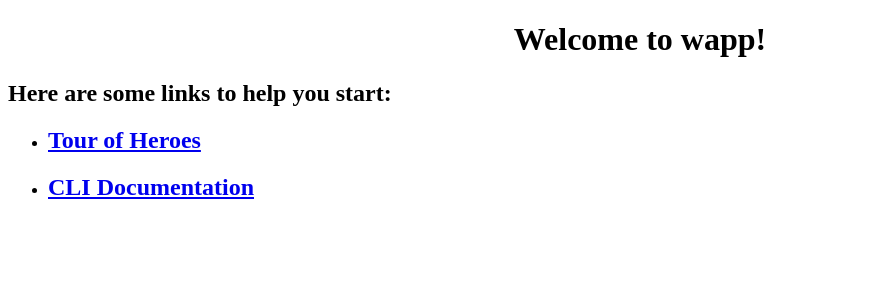
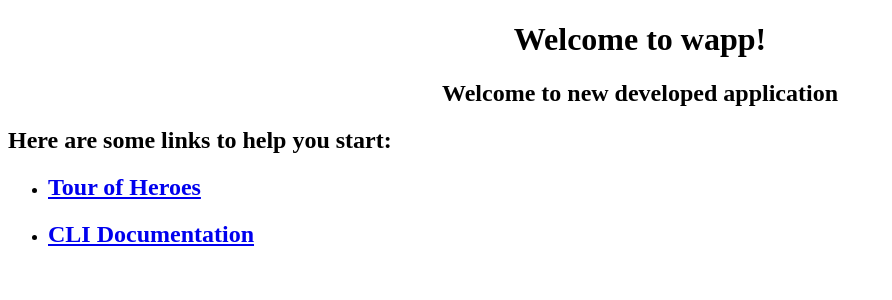
Before and after one commit to karthikapp/kappnew, an Angular app: page / in a window 1280 px wide. Shown: the top 300 px of the page, without its empty margins (0-892 px from the left). Built offline with nearby package versions, Linux system fonts and the light colour scheme.

Commit message:
altered text

```diff
--- a/src/app/app.component.html
+++ b/src/app/app.component.html
@@ -3,7 +3,7 @@
   <h1>
     Welcome to {{ title }}!
   </h1>
-
+<h2>Welcome to new developed application</h2>
 </div>
 <h2>Here are some links to help you start: </h2>
 <ul>
```
